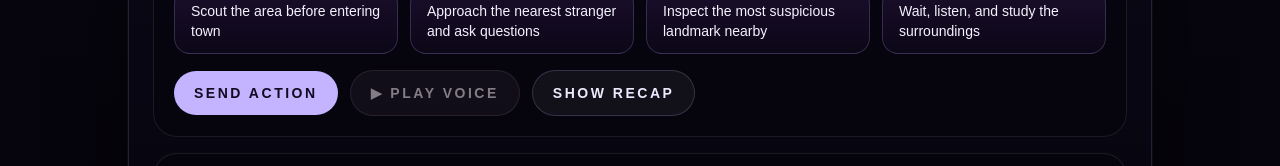
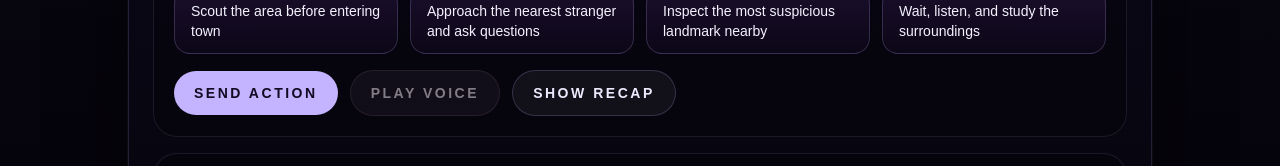
Before and after one commit to dskaiser82/choose-adv, a Next.js app: page / in a window 1280 px wide. Shown: the part 616-782 px from the top of the page. Built offline with nearby package versions, Linux system fonts and the light colour scheme.

Commit message:
Improve in-card narration playback controls

```diff
--- a/package.json
+++ b/package.json
@@ -1,6 +1,6 @@
 {
   "name": "choose-adventure",
-  "version": "0.1.18",
+  "version": "0.1.19",
   "private": true,
   "scripts": {
     "dev": "next dev",
--- a/src/app/game-client.tsx
+++ b/src/app/game-client.tsx
@@ -343,10 +343,13 @@ export default function GameClient({
     setAudioPlaybackState("loading");
     setAudioStatusMessage("Preparing audio...");
     try {
-      audioRef.current.currentTime = 0;
+      if (audioRef.current.paused) {
+        audioRef.current.currentTime = 0;
+      }
       await audioRef.current.play();
       setAudioPlaybackState("playing");
       setAudioStatusMessage("Audio playing");
+      setShowOverlay(true);
     } catch (err) {
       setAudioPlaybackState("blocked");
       setAudioStatusMessage(err instanceof Error ? err.message : "Browser blocked audio playback.");
@@ -591,18 +594,13 @@ export default function GameClient({
                 type="button"
                 onClick={playCurrentAudio}
                 disabled={!turn.audioUrl || audioPlaybackState === "loading"}
-                className="inline-flex items-center justify-center gap-2 rounded-full border border-fuchsia-200/20 bg-fuchsia-200/10 px-5 py-3 text-sm font-semibold uppercase tracking-[0.18em] text-fuchsia-50 transition hover:bg-fuchsia-200/15 disabled:cursor-not-allowed disabled:opacity-50"
+                className="rounded-full border border-fuchsia-200/18 bg-fuchsia-200/10 px-5 py-3 text-sm font-semibold uppercase tracking-[0.18em] text-fuchsia-50 transition hover:bg-fuchsia-200/14 disabled:cursor-not-allowed disabled:opacity-50"
               >
-                {audioPlaybackState === "loading" ? (
-                  <>
-                    <span className="inline-block h-4 w-4 animate-spin rounded-full border-2 border-fuchsia-50/25 border-t-fuchsia-50" />
-                    Loading audio
-                  </>
-                ) : audioPlaybackState === "playing" ? (
-                  "Playing audio"
-                ) : (
-                  "▶ Play voice"
-                )}
+                {audioPlaybackState === "loading"
+                  ? "Loading audio"
+                  : audioPlaybackState === "playing"
+                    ? "Voice playing"
+                    : "Play voice"}
               </button>
 
               <button
@@ -727,7 +725,7 @@ export default function GameClient({
                 Cards {storyCards.length === 0 ? 0 : Math.min(cardIndex + 1, storyCards.length)}/{Math.max(storyCards.length, 1)}
               </span>
               <span className="rounded-full border border-white/12 bg-white/5 px-3 py-1.5 text-xs uppercase tracking-[0.18em] text-white/70">
-                This card {currentCardWords}/{phoneCardWordLimit} words
+                Voice {audioPlaybackState}
               </span>
             </div>
 
@@ -740,7 +738,18 @@ export default function GameClient({
               >
                 Previous
               </button>
-              <span className="text-xs uppercase tracking-[0.18em] text-white/50">Swipe up for next card</span>
+              <button
+                type="button"
+                onClick={playCurrentAudio}
+                disabled={!turn.audioUrl || audioPlaybackState === "loading"}
+                className="rounded-full border border-fuchsia-200/20 bg-fuchsia-200/10 px-4 py-2 text-xs uppercase tracking-[0.18em] text-fuchsia-50 transition hover:bg-fuchsia-200/15 disabled:cursor-not-allowed disabled:opacity-40"
+              >
+                {audioPlaybackState === "loading"
+                  ? "Loading audio"
+                  : audioPlaybackState === "playing"
+                    ? "Voice playing"
+                    : "Play voice"}
+              </button>
               <button
                 type="button"
                 onClick={goToNextCard}
```
